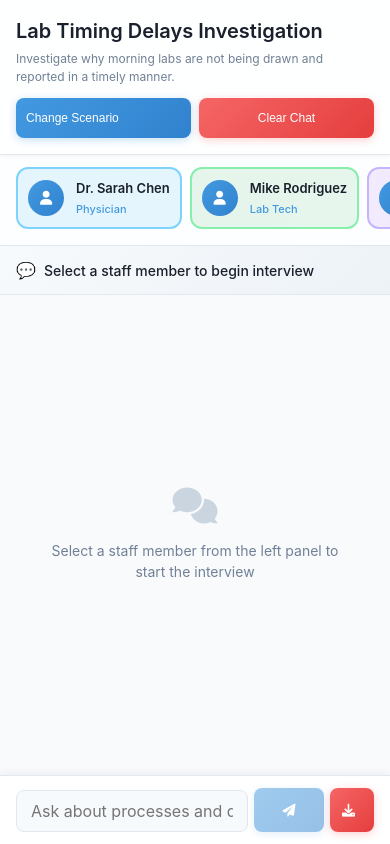
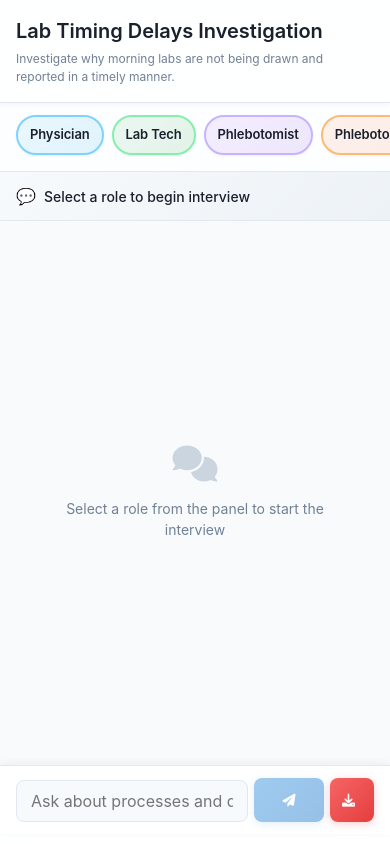
Before and after one commit to aramansell/qi, a plain HTML site: page index.html in a window 390 px wide. Drawn offline with Linux system fonts and the light colour scheme.

Commit message:
Update index.html

```diff
--- a/index.html
+++ b/index.html
@@ -45,13 +45,8 @@
             background: rgba(255, 255, 255, 0.95);
             border-bottom: 1px solid #e2e8f0;
             padding: 20px 24px;
-            display: flex;
-            justify-content: space-between;
-            align-items: center;
             backdrop-filter: blur(10px);
             box-shadow: 0 2px 4px rgba(0, 0, 0, 0.04);
-            flex-wrap: wrap;
-            gap: 12px;
         }
 
         .scenario-info h2 {
@@ -93,7 +88,7 @@
             font-size: 16px;
             font-weight: 600;
             color: #1a202c;
-            margin-bottom: 20px;
+            margin-bottom: 16px;
             display: flex;
             align-items: center;
             gap: 8px;
@@ -107,19 +102,23 @@
         #staff-list {
             display: flex;
             flex-direction: column;
-            gap: 12px;
+            gap: 8px;
         }
 
         .staff-item {
-            padding: 16px;
+            padding: 10px 18px;
             background: rgba(255, 255, 255, 0.9);
             border: 2px solid #e2e8f0;
-            border-radius: 12px;
+            border-radius: 20px;
             cursor: pointer;
             transition: all 0.2s ease;
+            text-align: center;
+            min-height: 40px;
             display: flex;
             align-items: center;
-            gap: 12px;
+            justify-content: center;
+            position: relative;
+            box-shadow: 0 1px 3px rgba(0, 0, 0, 0.05);
         }
 
         .staff-item:hover {
@@ -128,6 +127,10 @@
             transform: translateY(-1px);
         }
 
+        .staff-item:active {
+            transform: translateY(0);
+        }
+
         .staff-item.selected {
             background: rgba(66, 153, 225, 0.1);
             border-color: #4299e1;
@@ -135,14 +138,38 @@
         }
 
         /* Color coding for staff members */
-        .staff-item[data-color="blue"] { border-color: #7dd3fc; background: rgba(14, 165, 233, 0.1); }
-        .staff-item[data-color="green"] { border-color: #86efac; background: rgba(22, 163, 74, 0.1); }
-        .staff-item[data-color="purple"] { border-color: #c4b5fd; background: rgba(124, 58, 237, 0.1); }
-        .staff-item[data-color="orange"] { border-color: #fdba74; background: rgba(234, 88, 12, 0.1); }
-        .staff-item[data-color="pink"] { border-color: #f9a8d4; background: rgba(219, 39, 119, 0.1); }
-        .staff-item[data-color="teal"] { border-color: #5eead4; background: rgba(13, 148, 136, 0.1); }
-        .staff-item[data-color="yellow"] { border-color: #fde047; background: rgba(202, 138, 4, 0.1); }
-        .staff-item[data-color="red"] { border-color: #fca5a5; background: rgba(220, 38, 38, 0.1); }
+        .staff-item[data-color="blue"] {
+            border-color: #7dd3fc;
+            background: linear-gradient(135deg, rgba(14, 165, 233, 0.08) 0%, rgba(14, 165, 233, 0.12) 100%);
+        }
+        .staff-item[data-color="green"] {
+            border-color: #86efac;
+            background: linear-gradient(135deg, rgba(22, 163, 74, 0.08) 0%, rgba(22, 163, 74, 0.12) 100%);
+        }
+        .staff-item[data-color="purple"] {
+            border-color: #c4b5fd;
+            background: linear-gradient(135deg, rgba(124, 58, 237, 0.08) 0%, rgba(124, 58, 237, 0.12) 100%);
+        }
+        .staff-item[data-color="orange"] {
+            border-color: #fdba74;
+            background: linear-gradient(135deg, rgba(234, 88, 12, 0.08) 0%, rgba(234, 88, 12, 0.12) 100%);
+        }
+        .staff-item[data-color="pink"] {
+            border-color: #f9a8d4;
+            background: linear-gradient(135deg, rgba(219, 39, 119, 0.08) 0%, rgba(219, 39, 119, 0.12) 100%);
+        }
+        .staff-item[data-color="teal"] {
+            border-color: #5eead4;
+            background: linear-gradient(135deg, rgba(13, 148, 136, 0.08) 0%, rgba(13, 148, 136, 0.12) 100%);
+        }
+        .staff-item[data-color="yellow"] {
+            border-color: #fde047;
+            background: linear-gradient(135deg, rgba(202, 138, 4, 0.08) 0%, rgba(202, 138, 4, 0.12) 100%);
+        }
+        .staff-item[data-color="red"] {
+            border-color: #fca5a5;
+            background: linear-gradient(135deg, rgba(220, 38, 38, 0.08) 0%, rgba(220, 38, 38, 0.12) 100%);
+        }
 
         .staff-item[data-color="blue"]:hover { border-color: #0ea5e9; background: rgba(14, 165, 233, 0.2); }
         .staff-item[data-color="green"]:hover { border-color: #16a34a; background: rgba(22, 163, 74, 0.2); }
@@ -162,51 +189,24 @@
         .staff-item[data-color="yellow"].selected { border-color: #ca8a04; background: rgba(202, 138, 4, 0.25); box-shadow: 0 2px 8px rgba(202, 138, 4, 0.3); }
         .staff-item[data-color="red"].selected { border-color: #dc2626; background: rgba(220, 38, 38, 0.25); box-shadow: 0 2px 8px rgba(220, 38, 38, 0.3); }
 
-        .staff-avatar {
-            width: 40px;
-            height: 40px;
-            background: linear-gradient(135deg, #4299e1 0%, #3182ce 100%);
-            border-radius: 50%;
-            display: flex;
-            align-items: center;
-            justify-content: center;
-            color: white;
-            font-size: 16px;
-            flex-shrink: 0;
-        }
-
-        .staff-item.selected .staff-avatar {
-            background: linear-gradient(135deg, #3182ce 0%, #2c5aa0 100%);
-        }
-
-        .staff-info {
-            flex: 1;
-        }
-
-        .staff-name {
+        .staff-role {
+            color: #1a202c;
+            font-size: 15px;
             font-weight: 600;
-            color: #1a202c;
-            font-size: 14px;
-            margin-bottom: 2px;
-        }
-
-        .staff-name.anonymous {
-            color: #718096;
-            font-style: italic;
-        }
-
-        .staff-role {
-            color: #4299e1;
-            font-size: 12px;
-            font-weight: 500;
-        }
-
-        .staff-item.selected .staff-name {
+            white-space: nowrap;
+            letter-spacing: -0.01em;
+        }
+
+        .staff-item.selected .staff-role {
             color: #2b6cb0;
         }
 
-        .staff-item.selected .staff-role {
-            color: #4299e1;
+        /* Touch feedback for mobile */
+        @media (hover: none) {
+            .staff-item:active {
+                transform: scale(0.98);
+                transition: transform 0.1s ease;
+            }
         }
 
         /* Chat Area */
@@ -633,27 +633,9 @@
                 font-size: 12px;
             }
 
-            .scenario-actions {
-                width: 100%;
-                display: flex;
-                gap: 8px;
-                flex-wrap: nowrap;
-            }
-
-            .scenario-actions button {
-                flex: 1;
-                padding: 10px 12px;
-                font-size: 13px;
-                min-height: 40px;
-            }
-
-            .scenario-actions button i {
-                display: none; /* Hide icons on mobile to save space */
-            }
-
             .main-chat-container {
                 flex-direction: column;
-                height: calc(100vh - 80px);
+                height: calc(100vh - 60px);
             }
 
             /* Mobile Staff Panel - Horizontal scroll */
@@ -666,7 +648,7 @@
                 overflow-y: hidden;
                 -webkit-overflow-scrolling: touch;
                 flex-shrink: 0;
-                max-height: 120px;
+                max-height: 80px;
             }
 
             .staff-panel h3 {
@@ -681,26 +663,14 @@
             }
 
             .staff-item {
-                min-width: 140px;
+                min-width: auto;
                 flex-shrink: 0;
-                padding: 12px;
+                padding: 10px 16px;
                 white-space: nowrap;
             }
 
-            .staff-avatar {
-                width: 36px;
-                height: 36px;
-                font-size: 14px;
-            }
-
-            .staff-name {
+            .staff-role {
                 font-size: 13px;
-                overflow: hidden;
-                text-overflow: ellipsis;
-            }
-
-            .staff-role {
-                font-size: 11px;
             }
 
             /* Mobile Chat Area */
@@ -839,8 +809,8 @@
             }
 
             .staff-item {
-                min-width: 120px;
-                padding: 10px;
+                min-width: auto;
+                padding: 8px 12px;
             }
 
             .chat-message {
@@ -865,7 +835,7 @@
             }
 
             .staff-panel {
-                max-height: 80px;
+                max-height: 60px;
                 padding: 8px 16px;
             }
 
@@ -891,8 +861,8 @@
             }
 
             .main-chat-container {
-                height: calc(100vh - 80px);
-                height: calc(-webkit-fill-available - 80px);
+                height: calc(100vh - 60px);
+                height: calc(-webkit-fill-available - 60px);
             }
         }
 
@@ -983,23 +953,13 @@
                     <h2 id="current-scenario-name">Select a Scenario</h2>
                     <p id="current-scenario-description">Choose a training scenario to begin interviewing staff</p>
                 </div>
-                <div class="scenario-actions">
-                    <button data-primary onclick="showScenarioSelector()" id="change-scenario-btn">
-                        <i class="fas fa-exchange-alt"></i>
-                        Change Scenario
-                    </button>
-                    <button data-danger onclick="clearAllConversations()" id="clear-chat-btn" style="display: none;">
-                        <i class="fas fa-redo"></i>
-                        Clear Chat
-                    </button>
-                </div>
             </div>
 
             <!-- Main Chat Container -->
             <div class="main-chat-container">
                 <!-- Staff Selection Panel -->
                 <div class="staff-panel">
-                    <h3><i class="fas fa-users"></i> Hospital Staff</h3>
+                    <h3><i class="fas fa-users"></i> Available Roles</h3>
                     <div id="staff-list">
                         <!-- Staff members will be populated here -->
                     </div>
@@ -1008,12 +968,12 @@
                 <!-- Chat Area -->
                 <div class="chat-area">
                     <div class="chat-header" id="chat-header">
-                        <span>Select a staff member to begin interview</span>
+                        <span>Select a role to begin interview</span>
                     </div>
                     <div class="chat-messages" id="chat-messages">
                         <div class="chat-placeholder">
                             <i class="fas fa-comments"></i>
-                            <p>Select a staff member from the left panel to start the interview</p>
+                            <p>Select a role from the panel to start the interview</p>
                         </div>
                     </div>
                     <div class="chat-input-container">
@@ -1278,9 +1238,6 @@
                     renderStaffList();
                     renderChatArea();
 
-                    // Show clear chat button if scenario is loaded
-                    document.getElementById('clear-chat-btn').style.display = scenario.characters.length > 0 ? 'block' : 'none';
-
                     showAlert(`Scenario "${scenario.name}" loaded successfully!`, 'success');
                 } else {
                     showAlert('Failed to load scenario', 'error');
@@ -1312,7 +1269,7 @@
             if (!state.currentScenario || state.staffMembers.length === 0) {
                 staffList.innerHTML = `
                     <div class="empty-state">
-                        <i class="fas fa-user-md"></i>
+                        <i class="fas fa-users"></i>
                         <h3>No staff available</h3>
                         <p>Please select a scenario with staff members</p>
                     </div>
@@ -1324,13 +1281,7 @@
                 <div class="staff-item ${state.currentStaff?.id === staff.id ? 'selected' : ''}"
                      data-color="${getStaffColor(staff.id)}"
                      onclick="selectStaff('${staff.id}')">
-                    <div class="staff-avatar">
-                        <i class="fas fa-user"></i>
-                    </div>
-                    <div class="staff-info">
-                        <div class="staff-name ${staff.name.startsWith('Anonymous') ? 'anonymous' : ''}">${staff.name}</div>
-                        <div class="staff-role">${staff.occupation}</div>
-                    </div>
+                    <div class="staff-role">${staff.occupation}</div>
                 </div>
             `).join('');
         }
@@ -1353,7 +1304,7 @@
             const sendBtn = document.getElementById('send-btn');
 
             if (!state.currentStaff) {
-                chatHeader.innerHTML = '<span>Select a staff member to begin interview</span>';
+                chatHeader.innerHTML = '<span>Select a role to begin interview</span>';
                 messageInput.disabled = true;
                 sendBtn.disabled = true;
 
@@ -1361,14 +1312,14 @@
                     chatMessages.innerHTML = `
                         <div class="chat-placeholder">
                             <i class="fas fa-comments"></i>
-                            <p>Select a staff member from the left panel to start the interview</p>
+                            <p>Select a role from the panel to start the interview</p>
                         </div>
                     `;
                 } else {
                     renderAllMessages();
                 }
             } else {
-                chatHeader.innerHTML = `<span>Now interviewing ${state.currentStaff.name} (${state.currentStaff.occupation})</span>`;
+                chatHeader.innerHTML = `<span>Now interviewing ${state.currentStaff.occupation}</span>`;
                 messageInput.disabled = false;
                 sendBtn.disabled = false;
                 renderAllMessages();
@@ -1390,10 +1341,10 @@
             }
 
             let html = state.allMessages.map(message => {
-                const staffName = message.staffName || 'Unknown Staff';
+                const staffRole = message.staffRole || message.staffName || 'Unknown Role';
                 const staffColor = message.staffId ? getStaffColor(message.staffId) : 'blue';
                 const staffTag = message.role === 'assistant' ?
-                    `<div class="message-staff-tag">${staffName}</div>` : '';
+                    `<div class="message-staff-tag">${staffRole}</div>` : '';
 
                 return `
                     <div class="chat-message ${message.role}" data-staff-color="${staffColor}">
@@ -1407,7 +1358,7 @@
                 const currentStaffColor = state.currentStaff ? getStaffColor(state.currentStaff.id) : 'blue';
                 html += `
                     <div class="chat-message assistant" data-staff-color="${currentStaffColor}">
-                        <div class="message-staff-tag">${state.currentStaff?.name || 'Staff'}</div>
+                        <div class="message-staff-tag">${state.currentStaff?.occupation || 'Staff'}</div>
                         <div class="loading-dots">
                             <div class="loading-dot"></div>
                             <div class="loading-dot"></div>
@@ -1450,6 +1401,7 @@
                 content: message,
                 staffId: state.currentStaff.id,
                 staffName: state.currentStaff.name,
+                staffRole: state.currentStaff.occupation,
                 timestamp: new Date().toISOString()
             };
 
@@ -1518,6 +1470,7 @@ IMPORTANT RULES:
                         content: data.choices[0].message.content,
                         staffId: state.currentStaff.id,
                         staffName: state.currentStaff.name,
+                        staffRole: state.currentStaff.occupation,
                         timestamp: new Date().toISOString()
                     };
                     state.allMessages.push(aiMessage);
@@ -1527,6 +1480,7 @@ IMPORTANT RULES:
                         content: 'Error: ' + (data.error?.message || 'Failed to get response'),
                         staffId: state.currentStaff.id,
                         staffName: state.currentStaff.name,
+                        staffRole: state.currentStaff.occupation,
                         timestamp: new Date().toISOString()
                     };
                     state.allMessages.push(errorMessage);
@@ -1538,6 +1492,7 @@ IMPORTANT RULES:
                     content: 'Error: Failed to send message. Please check your API key and internet connection.',
                     staffId: state.currentStaff.id,
                     staffName: state.currentStaff.name,
+                    staffRole: state.currentStaff.occupation,
                     timestamp: new Date().toISOString()
                 };
                 state.allMessages.push(errorMessage);
@@ -1689,7 +1644,7 @@ IMPORTANT RULES:
 
             // Process messages and format as script
             state.allMessages.forEach(message => {
-                const speaker = message.role === 'user' ? 'User' : message.staffName || 'Staff';
+                const speaker = message.role === 'user' ? 'User' : message.staffRole || message.staffName || 'Staff';
                 const cleanContent = message.content
                     .replace(/\\/g, '\\\\')  // Escape backslashes
                     .replace(/\{/g, '\\{')   // Escape braces
```
